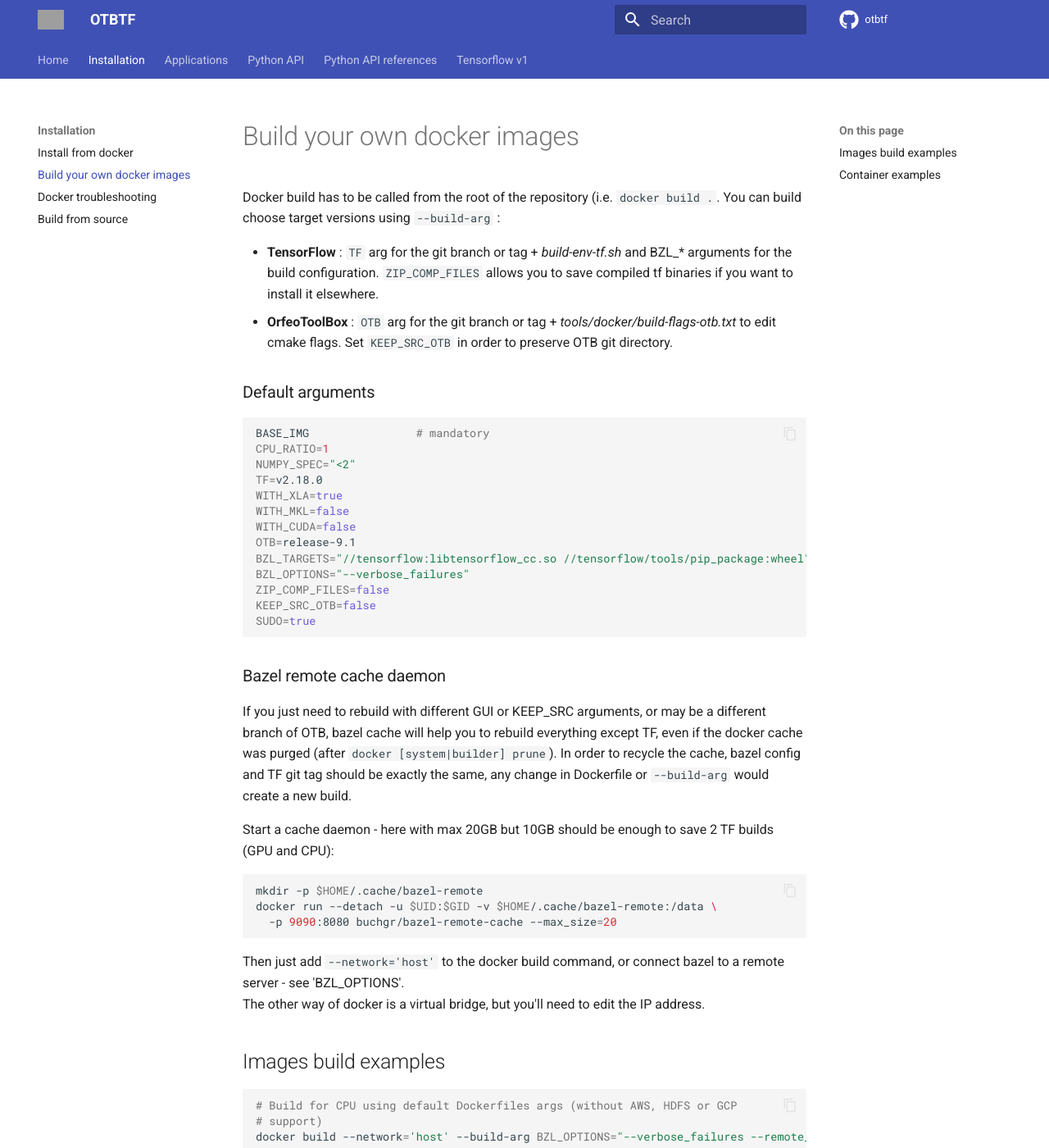
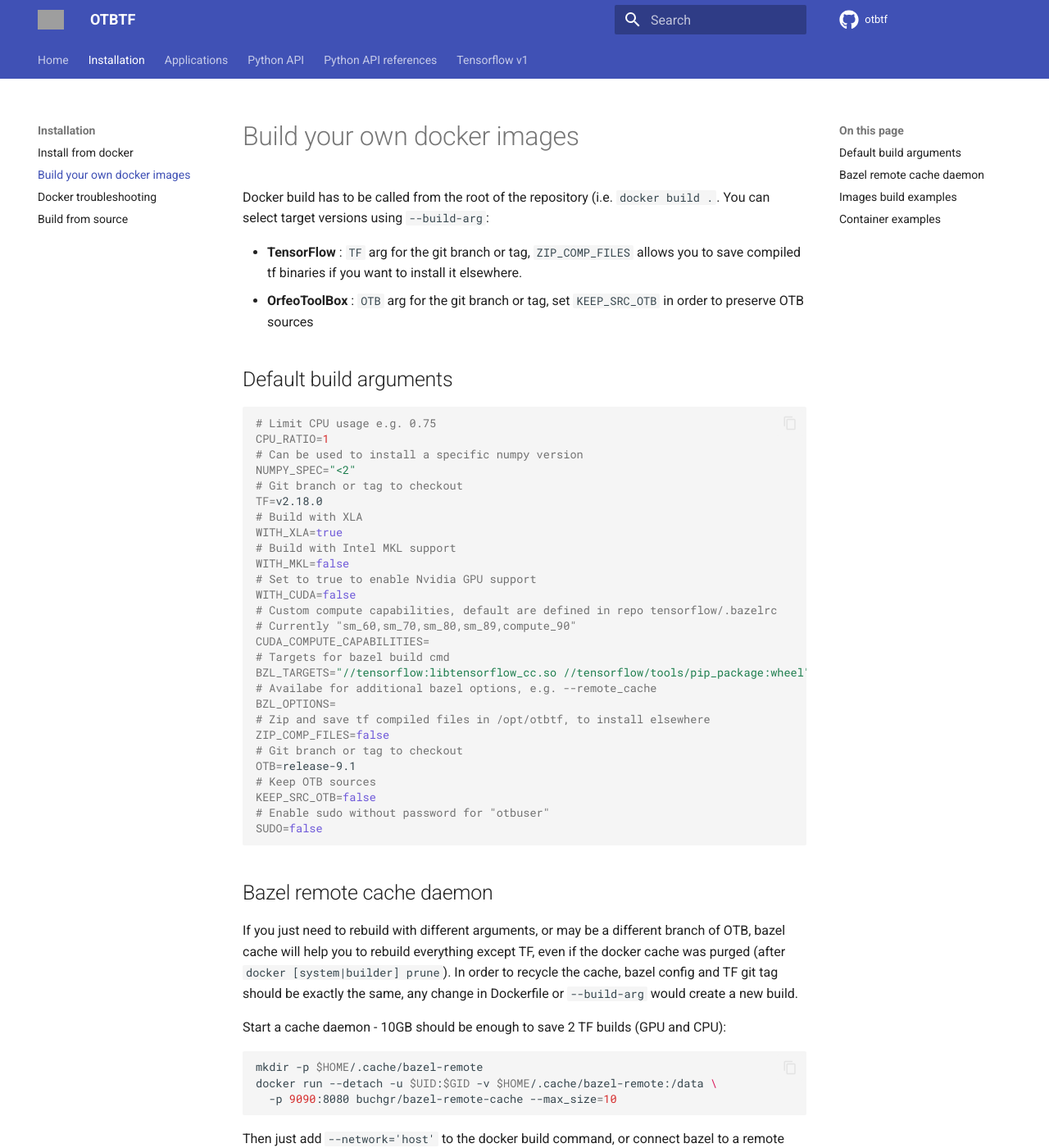
Before and after one commit to remicres/otbtf, an MkDocs documentation site: the page built from doc/docker_build.md, in a window 1280 px wide and 1400 px high. Shown: the whole window at 82% size. Built offline with MkDocs 1.6.1 and Material for MkDocs 9.7.7, drawn with Linux system fonts in a browser that asks for light colours; comment, search, counter and statistics services are not loaded; some of the changed text lies outside the part shown; grey boxes are pictures that could not be loaded.

Commit message:
Update docker docs

````diff
--- a/doc/docker_build.md
+++ b/doc/docker_build.md
@@ -1,79 +1,102 @@
 # Build your own docker images
 
 Docker build has to be called from the root of the repository (i.e. `docker
-build .`.
-You can build choose target versions using `--build-arg` :
+ build .`.
+You can select target versions using `--build-arg`:
 
-- **TensorFlow** : `TF` arg for the git branch or tag + *build-env-tf.sh* and
-BZL_* arguments for the build configuration. `ZIP_COMP_FILES` allows you to save
-compiled tf binaries if you want to install it elsewhere.
-- **OrfeoToolBox** : `OTB` arg for the git branch or tag +
-*tools/docker/build-flags-otb.txt* to edit cmake flags. Set `KEEP_SRC_OTB` in
-order to preserve OTB git directory.
+- **TensorFlow** : `TF` arg for the git branch or tag, `ZIP_COMP_FILES`
+ allows you to save compiled tf binaries if you want to install it elsewhere.
+- **OrfeoToolBox** : `OTB` arg for the git branch or tag, set `KEEP_SRC_OTB`
+in order to preserve OTB sources
 
-### Default arguments
+## Default build arguments
 
 ```bash
-BASE_IMG                # mandatory
+# Limit CPU usage e.g. 0.75
 CPU_RATIO=1
+# Can be used to install a specific numpy version
 NUMPY_SPEC="<2"
+# Git branch or tag to checkout
 TF=v2.18.0
+# Build with XLA
 WITH_XLA=true
+# Build with Intel MKL support
 WITH_MKL=false
+# Set to true to enable Nvidia GPU support
 WITH_CUDA=false
+# Custom compute capabilities, default are defined in repo tensorflow/.bazelrc
+# Currently "sm_60,sm_70,sm_80,sm_89,compute_90"
+CUDA_COMPUTE_CAPABILITIES=
+# Targets for bazel build cmd
+BZL_TARGETS="//tensorflow:libtensorflow_cc.so //tensorflow/tools/pip_package:wheel"
+# Availabe for additional bazel options, e.g. --remote_cache
+BZL_OPTIONS=
+# Zip and save tf compiled files in /opt/otbtf, to install elsewhere
+ZIP_COMP_FILES=false
+# Git branch or tag to checkout
 OTB=release-9.1
-BZL_TARGETS="//tensorflow:libtensorflow_cc.so //tensorflow/tools/pip_package:wheel"
-BZL_OPTIONS="--verbose_failures"
-ZIP_COMP_FILES=false
+# Keep OTB sources
 KEEP_SRC_OTB=false
-SUDO=true
+# Enable sudo without password for "otbuser"
+SUDO=false
 ```
 
-### Bazel remote cache daemon
+## Bazel remote cache daemon
 
-If you just need to rebuild with different GUI or KEEP_SRC arguments, or may
-be a different branch of OTB, bazel cache will help you to rebuild everything
-except TF, even if the docker cache was purged (after `docker
-[system|builder] prune`).
+If you just need to rebuild with different arguments, or may be a different
+ branch of OTB, bazel cache will help you to rebuild everything except TF,
+ even if the docker cache was purged (after `docker [system|builder] prune`).
 In order to recycle the cache, bazel config and TF git tag should be exactly
-the same, any change in Dockerfile or  `--build-arg` would create a new build.
+ the same, any change in Dockerfile or  `--build-arg` would create a new build.
 
-Start a cache daemon - here with max 20GB but 10GB should be enough to save 2
-TF builds (GPU and CPU):
+Start a cache daemon - 10GB should be enough to save 2 TF builds (GPU and CPU):
 
 ```bash
 mkdir -p $HOME/.cache/bazel-remote
 docker run --detach -u $UID:$GID -v $HOME/.cache/bazel-remote:/data \
-  -p 9090:8080 buchgr/bazel-remote-cache --max_size=20
+  -p 9090:8080 buchgr/bazel-remote-cache --max_size=10
 ```
 
 Then just add ` --network='host'` to the docker build command, or connect
-bazel to a remote server - see 'BZL_OPTIONS'.
+ bazel to a remote server - see 'BZL_OPTIONS'.
 The other way of docker is a virtual bridge, but you'll need to edit the IP
-address.
+ address. Changing the BZL_OPTIONS will invalidate docker build cache.
 
 ## Images build examples
 
 ```bash
 # Build for CPU using default Dockerfiles args (without AWS, HDFS or GCP
 # support)
-docker build --network='host' --build-arg BZL_OPTIONS="--verbose_failures --remote_cache=http://localhost:9090" -t otbtf:cpu .
+docker build --network='host' -t otbtf:cpu \
+  --build-arg BZL_OPTIONS="--remote_cache=http://localhost:9090" .
 
 # Build for GPU
-docker build --network='host' --build-arg BZL_OPTIONS="--verbose_failures --remote_cache=http://localhost:9090" -t otbtf:gpu --build-arg WITH_CUDA=true .
+docker build --network='host' -t otbtf:gpu \
+  --build-arg BZL_OPTIONS="--remote_cache=http://localhost:9090" \
+  --build-arg WITH_CUDA=true \
+  .
 
 # Build latest TF and OTB, set git branches/tags to clone
-docker build --network='host' --build-arg BZL_OPTIONS="--verbose_failures --remote_cache=http://localhost:9090" -t otbtf:gpu --build-arg WITH_CUDA=true \
+docker build --network='host' -t otbtf:gpu \
+   --build-arg BZL_OPTIONS="--remote_cache=http://localhost:9090" \
+  --build-arg WITH_CUDA=true \
   --build-arg KEEP_SRC_OTB=true \
   --build-arg TF=nightly \
-  --build-arg OTB=develop .
+  --build-arg OTB=develop \
+  .
 ```
 
 ### Build for another machine and save TF compiled files
 
 ```bash
-docker build --network='host' -t otbtf:custom --build-arg BZL_OPTIONS="--verbose_failures --remote_cache=http://localhost:9090" -t otbtf:gpu --build-arg WITH_CUDA=true .
-docker run -v $HOME:/home/otbuser/volume otbtf:custom cp /opt/otbtf/tf-v2.18.0.zip /home/otbuser/volume
+docker build --network='host' -t otbtf:gpu \
+  --build-arg BZL_OPTIONS="--remote_cache=http://localhost:9090" \
+  --build-arg WITH_CUDA=true \
+  --build-arg ZIP_COMP_FILES=true \
+  .
+
+docker run -v $HOME:/home/otbuser/volume otbtf:custom \
+  cp /opt/otbtf/tf-v2.18.0.zip /home/otbuser/volume
 
 # Target machine shell
 cd $HOME
@@ -102,13 +125,12 @@
 ```
 
 ### Debug build
-
 If you fail to build, you can log into the last layer and check CMake logs.
-Run `docker images`, find the latest layer ID and run a tmp container
+ Run `docker images`, find the latest layer ID and run a tmp container
 (`docker run -it d60496d9612e bash`).
+**This is only possible when building with legacy docker config DOCKER_BUILDKIT=0**.
 You may also need to split some multi-command layers in the Dockerfile.
-If you see OOM errors during SuperBuild you should decrease CPU_RATIO (e.g.
-0.75).
+ If you see OOM errors during SuperBuild you should decrease CPU_RATIO.
 
 ## Container examples
 
@@ -132,16 +154,14 @@
 Enter a development ready docker image:
 
 ```bash
-docker create --gpus=all -it --name otbtf-gpu-dev mdl4eo/otbtf:4.4.0-gpu
-docker start -i otbtf-gpu-dev
-```
-
-Then, from the container shell:
-
-```bash
-sudo -i
+docker run -it --gpus=all -it --name otbtf-gpu-dev mdl4eo/otbtf:4.4.0-gpu-dev
+# Then, from the container shell:
 cd /src/otb/otb/Modules/Remote
 git clone https://gitlab.irstea.fr/raffaele.gaetano/otbSelectiveHaralickTextures.git
 cd /src/otb/build/OTB/build
 cmake -DModule_OTBAppSelectiveHaralickTextures=ON /src/otb/otb && make install -j
+exit
+docker container ls
 ```
+
+Then you can user `docker commit` to save this container as a new image.
````
Also changed, not shown: doc/docker_troubleshooting.md (+5 -5 lines), doc/docker_use.md (+2 -3 lines).
